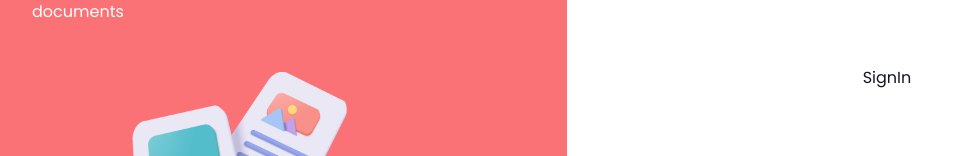
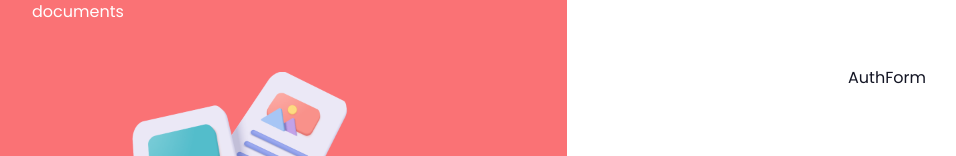
Before and after one commit to saulkurosaki/STOREIT-PROJECT, a Next.js app: page /sign-in in a window 1280 px wide. Shown: the part 322-478 px from the top of the page, without its empty margins (73-1029 px from the left). Built offline with nearby package versions, Linux system fonts and the light colour scheme.

Commit message:
implement the new AuthForm component within the both sign-in and sign-up pages

```diff
--- a/app/(auth)/sign-in/page.tsx
+++ b/app/(auth)/sign-in/page.tsx
@@ -1,5 +1,5 @@
-const SignIn = () => {
-  return <div>SignIn</div>;
-};
+import AuthForm from "@/components/AuthForm";
+
+const SignIn = () => <AuthForm type="sign-in" />;
 
 export default SignIn;
--- a/app/(auth)/sign-up/page.tsx
+++ b/app/(auth)/sign-up/page.tsx
@@ -1,5 +1,5 @@
-const SignUp = () => {
-  return <div>SignUp</div>;
-};
+import AuthForm from "@/components/AuthForm";
+
+const SignUp = () => <AuthForm type="sign-up" />;
 
 export default SignUp;
```
